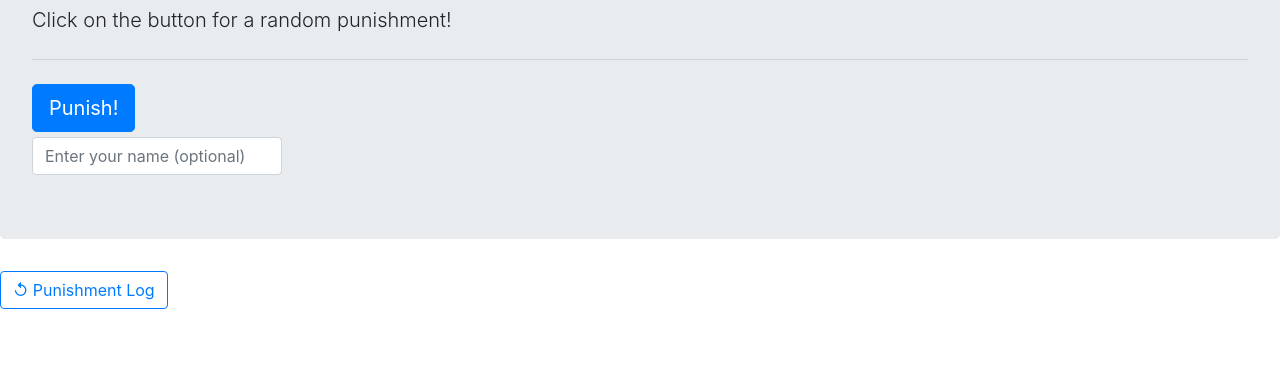
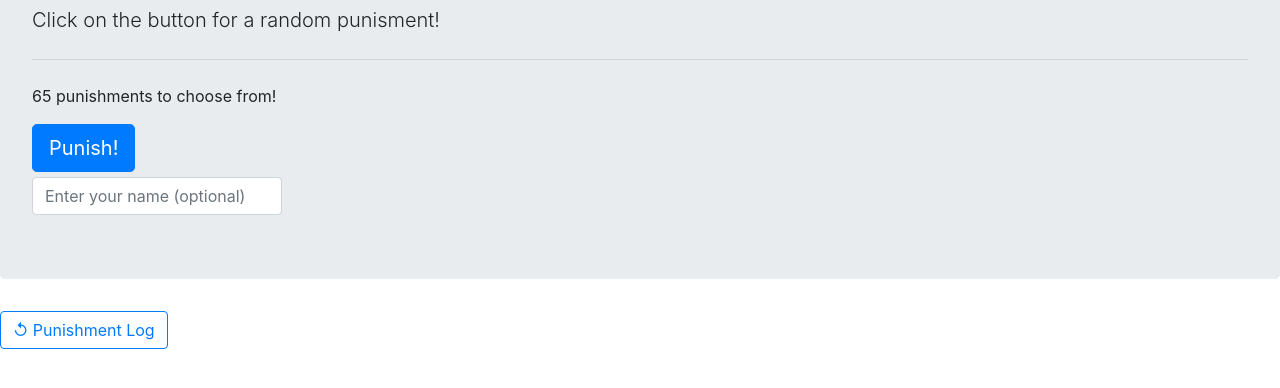
Before and after one commit to pupCosmo/NaughtyMatty, a plain HTML site: page index.html in a window 1280 px wide. Shown: the part 134-522 px from the top of the page. Drawn offline with nearby package versions, Linux system fonts and the light colour scheme; no server answers.

Commit message:
Update index.html

```diff
--- a/index.html
+++ b/index.html
@@ -16,7 +16,7 @@
 
     <div class="jumbotron">
         <h1 class="display-4">Matty was bad!</h1>
-        <p class="lead">Click on the button for a random punishment!</p>
+        <p class="lead">Click on the button for a random punisment!</p>
         <hr class="my-4">
         <p id="punishment"></p>
         <a class="btn btn-primary btn-lg" href="#" role="button" id="get-punishment">Punish!</a>
@@ -24,7 +24,7 @@
             style="width: 250px; margin-top: 5px">
     </div>
     <div>
-        <button type="button" class="btn btn-outline-primary" id="log-button">	&#x21ba; Punishment Log</button>
+        <button type="button" class="btn btn-outline-primary" id="log-button"> &#x21ba; Punishment Log</button>
         <div id="log-table" style="margin-top: 5px">
         </div>
     </div>
@@ -34,69 +34,75 @@
     <script src="https://www.gstatic.com/firebasejs/5.10.0/firebase.js"></script>
 
     <script>
-        var punishments = {
-            "1": "When padded must not conceal diapers except in public",
-            "2": "When padded must be leaking to change",
-            "3": "Resupplying, must buy a case of sissy diapers",
-            "4": "Must whimper or cry audibly when using diapers",
-            "5": "Must post photos of written diapers each change",
-            "6": "Feed your padding a large helping of oatmeal front and back once a day for a week",
-            "7": "When padded must be doubled",
-            "8": "When padded cannot change yourself (must get padded at least once in the following week)",
-            "9": "If at home before changing flood your diaper until it over flows, keep it on another 30 minutes",
-            "10": "Must be sucking on something (thumb/paci) at all feasible times",
-            "11": "When padded must be messy to change",
-            "12": "Must wear sissy attire except when in public",
-            "13": "Ride horse cock for one hour - no clit touching",
-            "14": "Reduction in big clothing, wear panties/undies under your diaper, when it's messy throw it away",
-            "15": "Must drink 20oz of liquid within an hour of bed; cannot leave bed for at least 6 hours for any reason",
-            "16": "When padded must have a daily enema for 3 days",
-            "17": "Wear nightdress to sleep for a week.",
-            "18": "When padded must wear clothing that teases diapered state",
-            "19": "When padded can only change if it time/60 = int",
-            "20": "Plugged for 24 hours - Big's choice",
-            "21": "roll again, punishment lasts for a month.",
-            "22": "Getting neutered - banding with hair tie for 30 minutes",
-            "23": "must publically (irc/twitter) announce diaper status every 3 hours",
-            "24": "must have visible diaper waistband poking out pants ",
-            "25": "No touching clit until vaginal orgasm. 30 minutes every day until orgasm.",
-            "26": "May only eat food from a bowl on the floor",
-            "27": "must sleep with hypnotic loop playing in background",
-            "28": "must watch 60 minutes of pre-school television or video",
-            "29": "Must take Magnesium Citrate before bed",
-            "30": "Boosted, purchase a diaper booster pad, you have to start using them too",
-            "31": "Must hump a plushie until you have climaxed three times, can't stop humping until you do.",
-            "32": "must receive verbal or written permission to change",
-            "33": "Can only paw off once for 1 minute or twice for 30 seconds each day for 1 week",
-            "34": " must orgasm in diapers before changing into new one",
-            "35": "must obey orders for anyone in sissy wear or diapers",
-            "36": "After messing yourself, mush the mess up against yourself or give yourself a wedgie before getting changed",
-            "37": "Letters, write an embarassing message on each diaper you wear, take a pic to show it off.",
-            "38": "Laxatives, every lunch time take a laxative",
-            "39": "Limited changes you can only change once a day",
-            "40": "Use suppositories once a day for three days",
-            "41": "Drink a glass of water every 60 minutes for the whole day",
-            "42": "Whilst at home you have to crawl, right until you get to the door",
-            "43": "Chat on chatroulette/omegal for 30 minutes with your diaper visible the entire time",
-            "44": "Plugs, wear a toy in your butt during the night, flip a coin for vibrating (H no, T yes)",
-            "45": "Pour oatmeal down the back of your diaper and sleep in it",
-            "46": "mess and wet outside while lifting your leg on a tree as if you are marking your territory",
-            "47": "bark loudly whenever you wet or mess your diaper until you've barked 5 times",
-            "48": "watch my little ponies. not the new one the old one. and sing and clap along to the show",
-            "49": "pacified, when not in public, suckle on a pacifier",
-            "50": "From now on, you aren't allowed to mess or wet in the house. That includes while you're asleep.",
-            "51": "Ask a bully cub for some new orders",
-            "52": "Chastity for 3 days",
-            "53": "Not allowed release until piggy takes a load of cum in his mouth or cunny",
-            "54": "Enema game - must hold for 40 minutes. If successful, use the potty and cum, if not lick mud",
-            "55": "suppository and walk about the park until messed",
-            "56": "Spanking (reps and implement to be decided by big)",
-            "57": "Chilled banana suppository. Must eat out of diaper after.",
-            "58": "Snout wallowing",
-            "59": "Wear cute shiny skirt, in public.",
-            "60": "When padded must paw off into any new diaper before changing (2 days)"
-        }
+        var punishments = [
+            "When padded must not conceal diapers except in public",
+            "When padded must be leaking to change",
+            "Resupplying, must buy a case of sissy diapers",
+            "Must whimper or cry audibly when using diapers",
+            "Must post photos of written diapers each change",
+            "Feed your padding a large helping of oatmeal front and back once a week",
+            "When padded must be doubled",
+            "When padded cannot change yourself",
+            "If at home before changing flood your diaper until it over flows, keep it on another 30 minutes",
+            "Must be sucking on something (thumb/paci) at all feasible times",
+            "When padded must be messy to change",
+            "Must wear sissy attire except when in public",
+            "Ride horse cock for one hour - no clit touching",
+            "Must drink 20oz of liquid within an hour of bed; cannot leave bed for at least 6 hours for any reason",
+            "When padded must have a daily enema",
+            "Wear nightdress to sleep for a week.",
+            "When padded must wear clothing that teases diapered state",
+            "When padded can only change if it time/60 = int",
+            "Plugged for 24 hours - Big's choice",
+            "roll once more, this is now permanent.",
+            "Getting neutered - banding with hair tie for 30 minutes",
+            "must publically (irc/twitter) announce diaper status every 3 hours",
+            "must have visible diaper waistband peeking out pants at all times (including in public)",
+            "No touching clit until vaginal orgasm. 30 minutes every day until orgasm.",
+            "May only eat food from a bowl on the floor",
+            "must sleep with hypnotic loop playing in background",
+            "must watch 60 minutes of pre-school television or video",
+            "Must have Magnesium Citrate before bed",
+            "Boosted, purchase a diaper booster pad, you have to start using them too",
+            "Must hump a plushie until you have climaxed three times, can't stop humping until you do.",
+            "must receive verbal or written permission to change",
+            "Can only paw off once for 1 minute or twice for 30 seconds each day for 1 week",
+            "must orgasm in diapers before changing into new one (lasts 2 days)",
+            "must obey orders for anyone in sissy wear or diapers",
+            "After messing yourself, mush the mess up against yourself or give yourself a wedgie before getting changed",
+            "Letters, write an embarassing message on each diaper you wear, take a pic to show it off.",
+            "Laxatives, every lunch time take a laxative",
+            "Limited changes you can only change once a day",
+            "Use suppositories",
+            "Drink a glass of water every 60 minutes for the whole day",
+            "Whilst at home you have to crawl, right until you get to the door",
+            "Chat on chatroulette/omegal for 30 minutes with your diaper visible the entire time",
+            "Plugs, wear a toy in your butt during the night, flip a coin for vibrating (H no, T yes)",
+            "Pour oatmeal down the back of your diaper and sleep in it",
+            "mess and wet outside while lifting your leg on a tree as if you are marking your territory",
+            "bark loudly whenever you wet or mess your diaper until you've barked 5 times",
+            "watch my little ponies. not the new one the old one. and sing and clap along to the show",
+            "pacified, when not in public, suckle on a pacifier",
+            "You aren't allowed to mess or wet in the house. That includes while you're asleep. (2 days)",
+            "Ask a bully cub for some new orders",
+            "Chastity for 2 weeks",
+            "Chastity for 1 week",
+            "Chastity for 3 days",
+            "Not allowed release until piggy takes a load of cum in his mouth or cunny",
+            "Enema game - must hold for 10 minutes. If successful, use the potty and cum, if not lick mud",
+            "Dolcolax suppository and walk about the park until messed",
+            "Spanking (reps and implement to be decided by big)",
+            "Chilled banana suppository. Must eat out of diaper after.",
+            "Snout wallowing",
+            "Wear cute shiny skirt... in public.",
+            "speech restriction - only allowed to vocalize in cries and whines.",
+            "Food restriction - meals for the next 12 hours restricted to baby food.",
+            "Drink restrictions - may only use baby bottle for 24h",
+            "Must beg to refill diaper pail",
+            "Two hours to knot Chase AND hilt Chance"
+        ]
 
+        $('#punishment').text(punishments.length + " punishments to choose from!");
         var config = {
             apiKey: "AIzaSyBMAit6mqm5Wcdb1P0UO14Njfptuk_vgho",
             authDomain: "mattylog-5c326.firebaseapp.com",
@@ -115,8 +121,9 @@
 
         $("#get-punishment").on("click", function (event) {
             event.preventDefault();
-            var rand = Math.floor(Math.random() * 60 + 1);
-            var text = String(punishments[String(rand)]);
+            $("#punishment").empty();
+            var rand = Math.floor(Math.random() * punishments.length);
+            var text = punishments[rand];
             $("#punishment").text(text);
             userName = getUser();
             writeLog(text, userName);
@@ -124,9 +131,9 @@
 
 
         function writeLog(punishment, user) {
+
             firebase.database().ref().once('value').then(function (snapshot) {
                 console.log(snapshot);
-                console.log(snapshot.val().Log)
                 logArr = (snapshot.val().Log);
                 console.log(logArr);
                 var newEntry = {
@@ -140,6 +147,7 @@
                 });
             });
         }
+
 
 
         $("#log-button").on("click", function (event) {
@@ -172,11 +180,16 @@
 
             var body = $('<tbody>');
 
-            for (var i = arr.length -1; i >0; i--) {
+            for (var i = arr.length - 1; i > 0; i--) {
+                var text = String(arr[i].user);
+                if (text == 'TEST' || text == 'Test' || text == 'test' || text == ' ') {
+                    //do nothing because ! and && wasn't working
+                }else{
                     var tableRow = $('<tr>').appendTo(body);
                     $('<th>', { scope: 'row' }).text(arr[i].time).appendTo(tableRow);
                     $('<td>').text(arr[i].punishment).appendTo(tableRow);
                     $('<td>').text(arr[i].user).appendTo(tableRow);
+                }
             }
             body.appendTo(table);
         }
```
Lines whose indentation alone changed are shown as unchanged.
